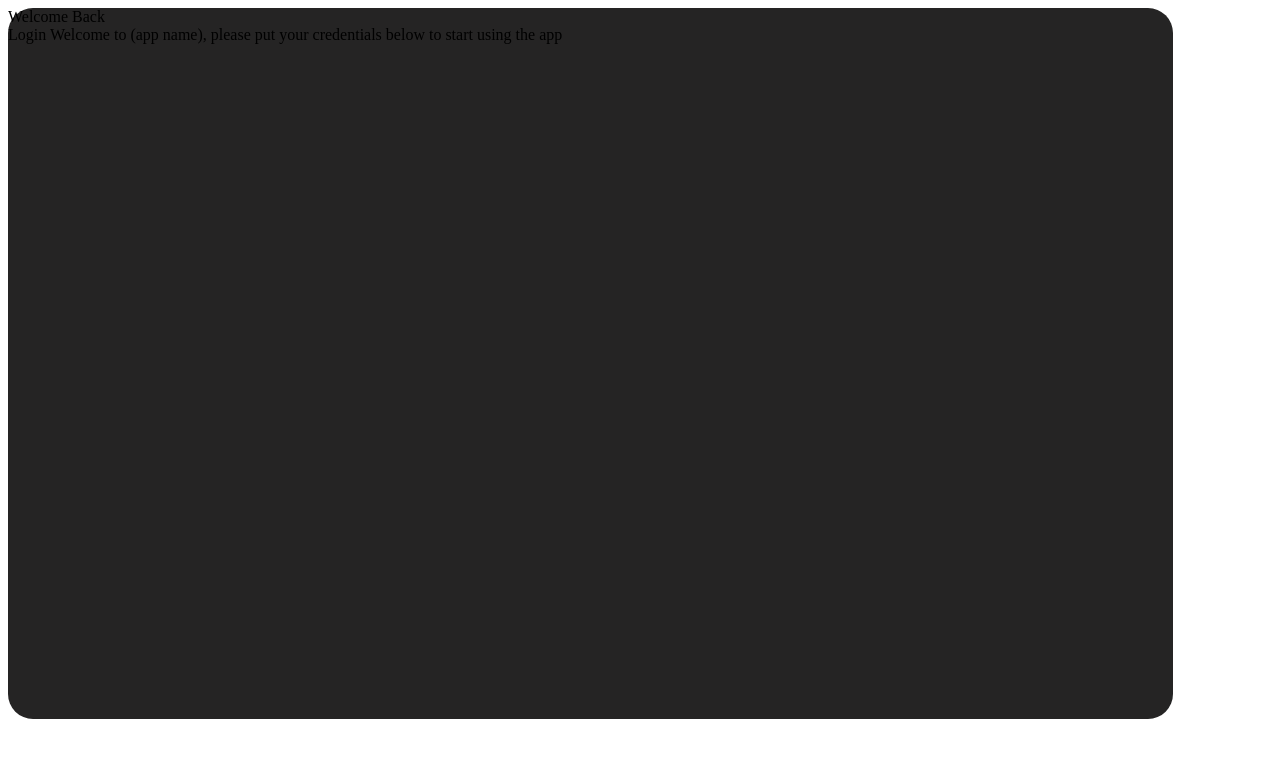
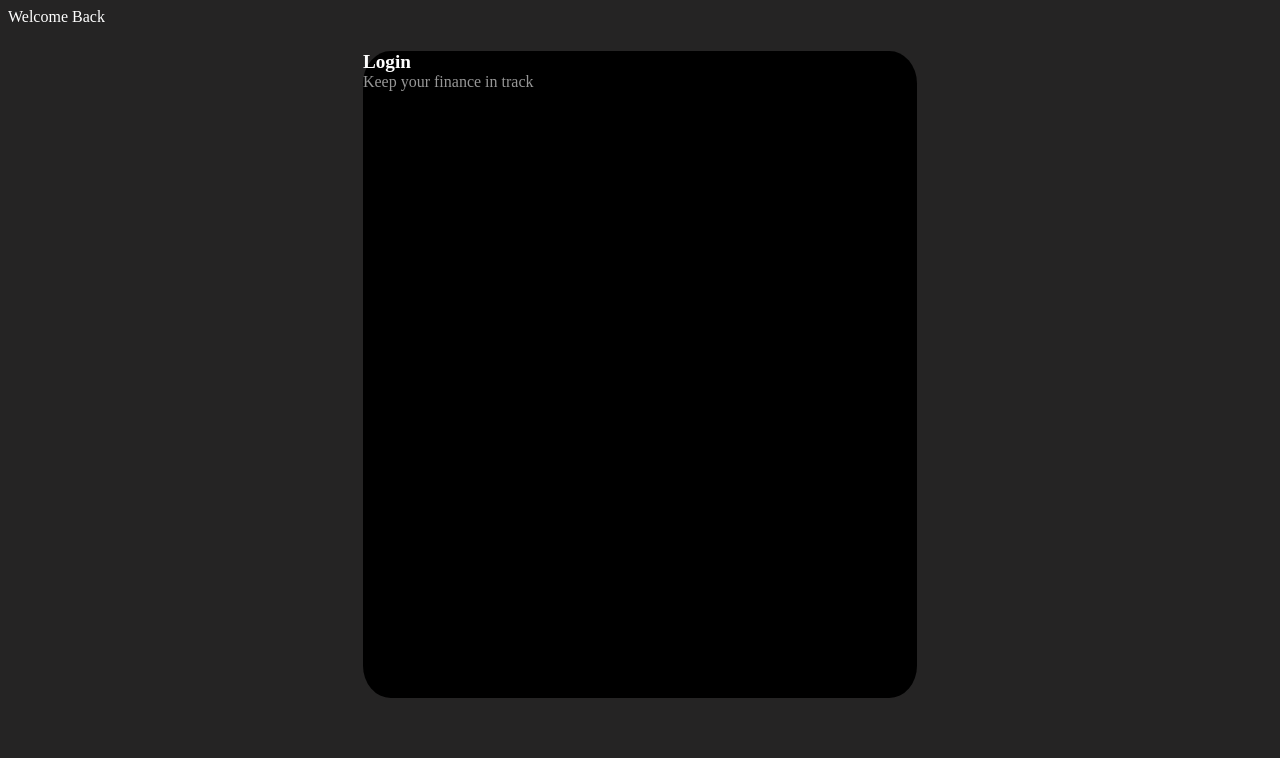
Before and after one commit to joeulam/finance, a plain HTML site: page public/index.html in a window 1280 px wide. Drawn offline with Linux system fonts and the light colour scheme.

Commit message:
Update v0.01

```diff
--- a/public/index.css
+++ b/public/index.css
@@ -1,12 +1,29 @@
 
 #background1{
 /* Rectangle 10 */
+background: #252424;
 
+}
 
-position: absolute;
-width: 1165px;
-height: 711px;
+#welcome{
+    color:white;
+}
 
-background: #252424;
-border-radius: 25px;
+#login{
+    color:#FFFFFF;
+    font-size: larger;
+    font-weight: 800;
 }
+#subtext{
+    color: #979797;
+}
+
+#midblock{
+    width: 554.09px;
+    height: 646.82px;
+    background-color: #000000;
+    border-radius: 5%;
+    margin: auto;
+    margin-top: 2%;
+
+}
--- a/public/index.html
+++ b/public/index.html
@@ -1,5 +1,5 @@
 <!DOCTYPE html>
-<html>
+<html id="background1">
   <script type="module">
     // Import the functions you need from the SDKs you need
     import { initializeApp } from "https://www.gstatic.com/firebasejs/9.9.4/firebase-app.js";
@@ -26,12 +26,17 @@
   </script>
   <link rel="stylesheet" href="index.css">
 
-  <div id="background1">
-    <head>Welcome Back</head>
-    <div>
-      Login
-      Welcome to (app name), please put your credentials below to start using the app
+  <div>
+    <div id="welcome">Welcome Back</div>
+    <div id="midblock">
+      <div id="login">
+        Login
+      </div>
+      <div id="subtext">
+        Keep your finance in track
+      </div>
     </div>
+
   </div>
 
 </html>
```
